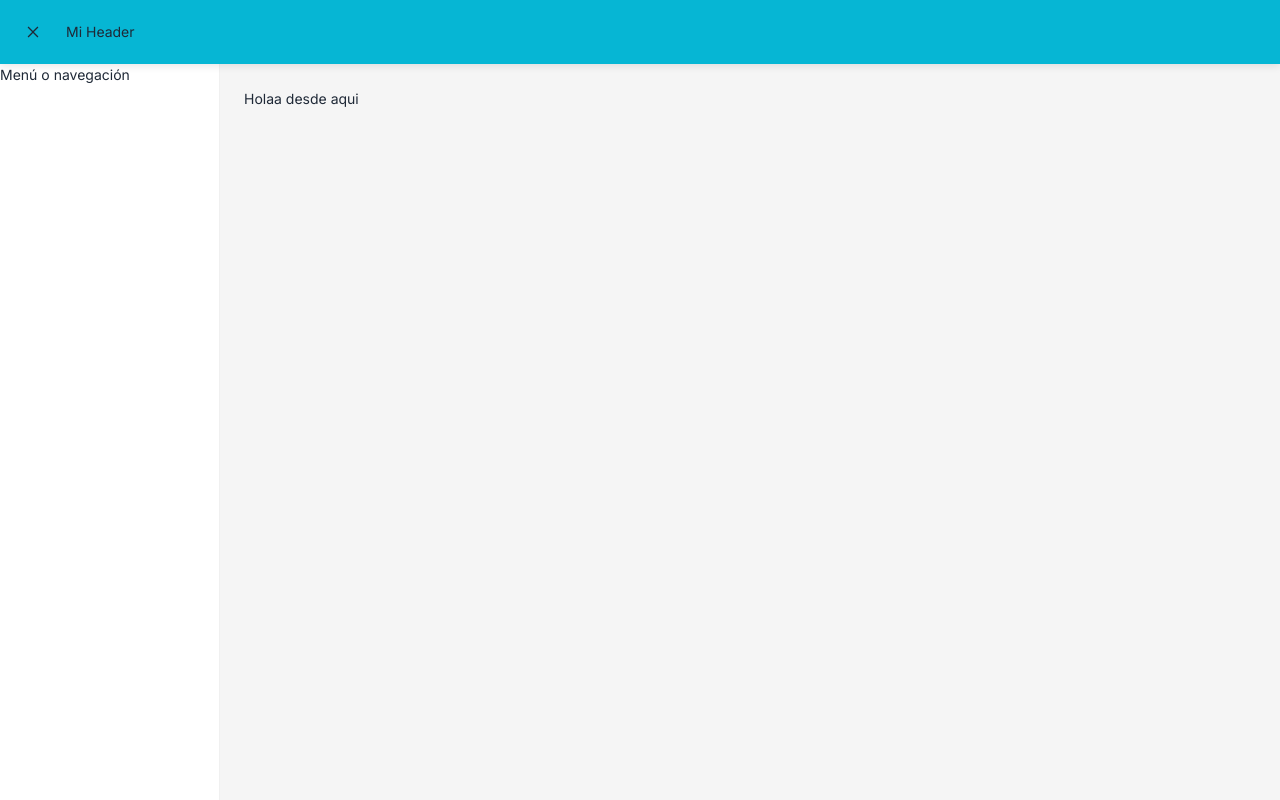
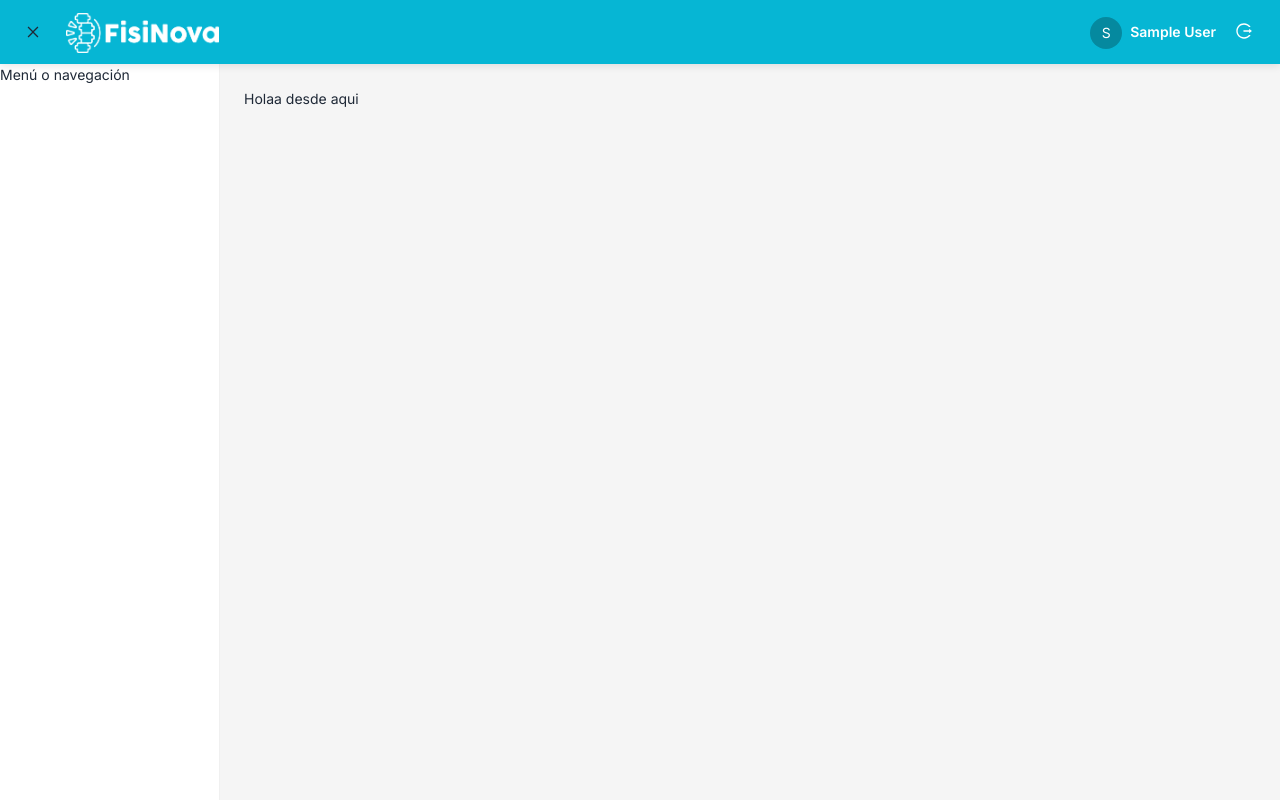
Before and after one commit to luis-santos-almonte/Fisinova2, a React (Vite) app: page /home in a window 1280 px wide. Built offline with nearby package versions, Linux system fonts and the light colour scheme; sample sign-in values are in the browser's storage.

Commit message:
adding Header Component and CustomConfirm to the app

```diff
--- /dev/null
+++ b/src/components/header/Header.tsx
@@ -0,0 +1,108 @@
+import {
+  Avatar,
+  Grid,
+  Row,
+  Col,
+  Dropdown,
+  type MenuProps,
+  Typography,
+  Tooltip,
+} from 'antd'
+import { UserOutlined, LogoutOutlined } from '@ant-design/icons'
+import { getSessionInfo } from '../../utils/getSessionInfo'
+import { CustomButton } from '../Button/CustomButton'
+import { CustomConfirm } from '../pop-confirm/CustomConfirm'
+import auth from '../../features/auth/services/auth'
+import { useCustomMutation } from '../../hooks/UseCustomMutation'
+
+const { Text } = Typography
+
+function Header() {
+  const { useBreakpoint } = Grid
+  const screens = useBreakpoint()
+  const isMobile = !screens.md
+
+  const user = getSessionInfo()
+  const firstLetter = user?.name?.charAt(0)?.toUpperCase() || 'U'
+
+  const { mutate: logoutnUser, isPending } = useCustomMutation({
+    execute: auth.logout,
+  })
+
+  const dropdownItems: MenuProps['items'] = [
+    {
+      key: 'name',
+      label: <Text strong>{user?.name || 'Usuario'}</Text>,
+      disabled: true,
+    },
+    {
+      type: 'divider',
+    },
+    {
+      key: 'logout',
+      icon: <LogoutOutlined />,
+      label: <span onClick={() => logoutnUser()}>Cerrar sesión</span>,
+    },
+  ]
+
+  return (
+    <Row justify="space-between" align="middle" style={{ height: '100%' }}>
+      <Col>
+        <img
+          src={isMobile ? '/Logo-white.png' : '/logo-desktop.png'}
+          alt="logo empresa"
+          style={{
+            height: '40px',
+            maxWidth: '100%',
+            objectFit: 'contain',
+          }}
+        />
+      </Col>
+
+      <Col>
+        {isMobile ? (
+          <Dropdown
+            menu={{ items: dropdownItems }}
+            trigger={['click']}
+            placement="bottomRight"
+          >
+            <Avatar style={{ cursor: 'pointer' }} icon={<UserOutlined />}>
+              {firstLetter}
+            </Avatar>
+          </Dropdown>
+        ) : (
+          <Row align="middle" gutter={8}>
+            <Col>
+              <Avatar>{firstLetter}</Avatar>
+            </Col>
+            <Col>
+              <Text style={{ color: 'white' }} strong>
+                {user?.name || 'Usuario'}
+              </Text>
+            </Col>
+            <Col>
+              <Tooltip title="Cerrar sesión">
+                <CustomConfirm
+                  title="¿Estás seguro que deseas cerrar sesión?"
+                  onConfirm={() => logoutnUser()}
+                >
+                  <CustomButton
+                    loading={isPending}
+                    size="large"
+                    type="text"
+                    icon={<LogoutOutlined />}
+                    style={{
+                      color: 'white',
+                    }}
+                  ></CustomButton>
+                </CustomConfirm>
+              </Tooltip>
+            </Col>
+          </Row>
+        )}
+      </Col>
+    </Row>
+  )
+}
+
+export default Header
--- /dev/null
+++ b/src/components/pop-confirm/CustomConfirm.tsx
@@ -0,0 +1,32 @@
+import { Popconfirm } from 'antd'
+import type { PopconfirmProps } from 'antd'
+import type { ReactNode } from 'react'
+
+interface CustomConfirmProps extends PopconfirmProps {
+  children: ReactNode
+}
+
+export const CustomConfirm = ({
+  title,
+  onConfirm,
+  onCancel,
+  okText = 'Aceptar',
+  cancelText = 'Cancelar',
+  placement = 'topRight',
+  children,
+  ...rest
+}: CustomConfirmProps) => {
+  return (
+    <Popconfirm
+      title={title}
+      onConfirm={onConfirm}
+      onCancel={onCancel}
+      okText={okText}
+      cancelText={cancelText}
+      placement={placement}
+      {...rest}
+    >
+      {children}
+    </Popconfirm>
+  )
+}
--- a/src/routes/PrivateRoutes.tsx
+++ b/src/routes/PrivateRoutes.tsx
@@ -3,6 +3,7 @@ import { Navigate } from 'react-router-dom'
 import { PATH_LOGIN } from './pathts'
 import { getSessionInfo } from '../utils/getSessionInfo'
 import { AppShell } from '../layout/AppShell'
+import Header from '../components/header/Header'
 
 interface PrivateRoutesProps {
   children: ReactNode
@@ -15,7 +16,7 @@ function PrivateRoutes({ children }: PrivateRoutesProps) {
     <Navigate to={PATH_LOGIN} replace />
   ) : (
     <AppShell
-      headerContent={<div>Mi Header</div>}
+      headerContent={<Header />}
       navContent={<div>Menú o navegación</div>}
     >
       {children}
```
Also changed, not shown: public/logo-desktop.png (added).
